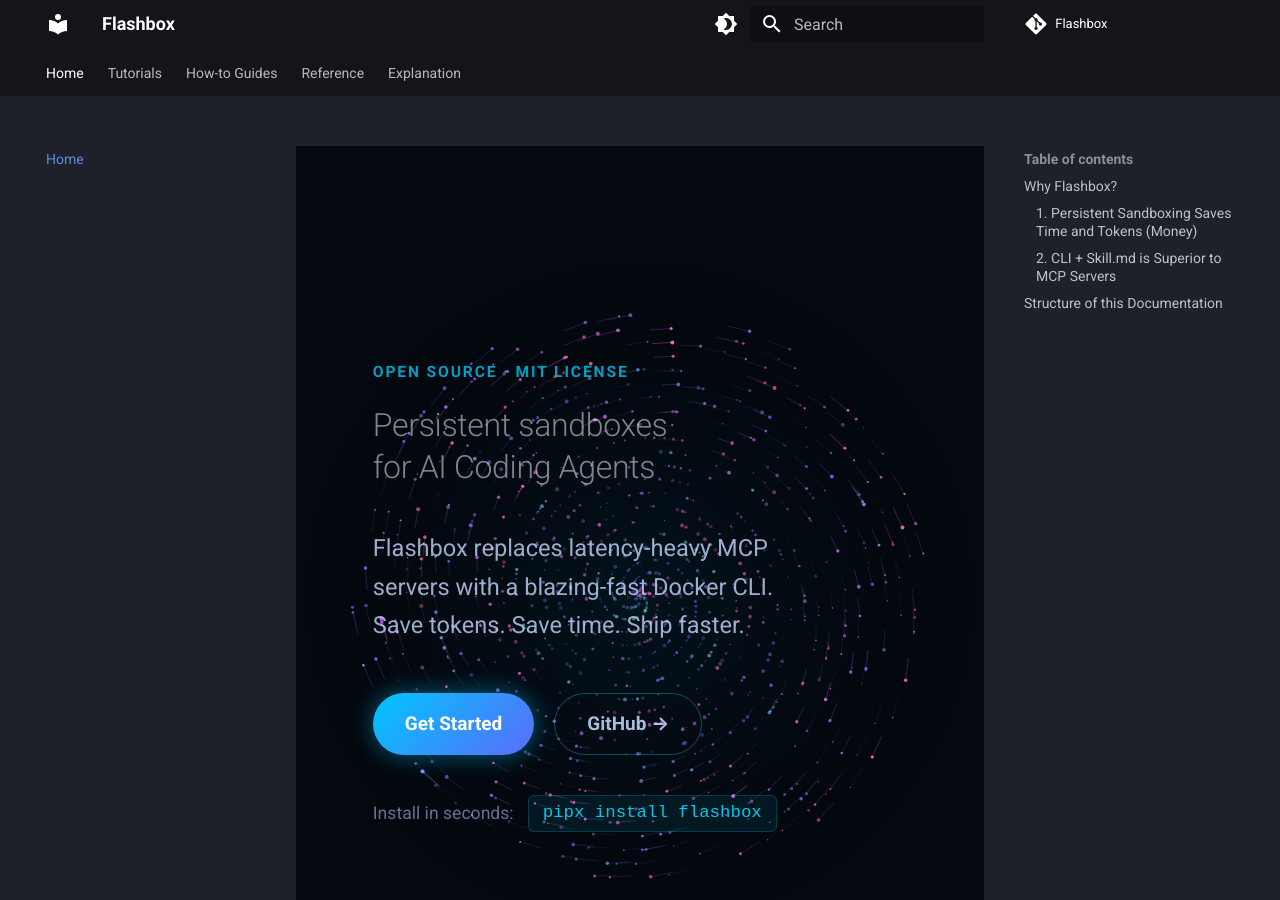
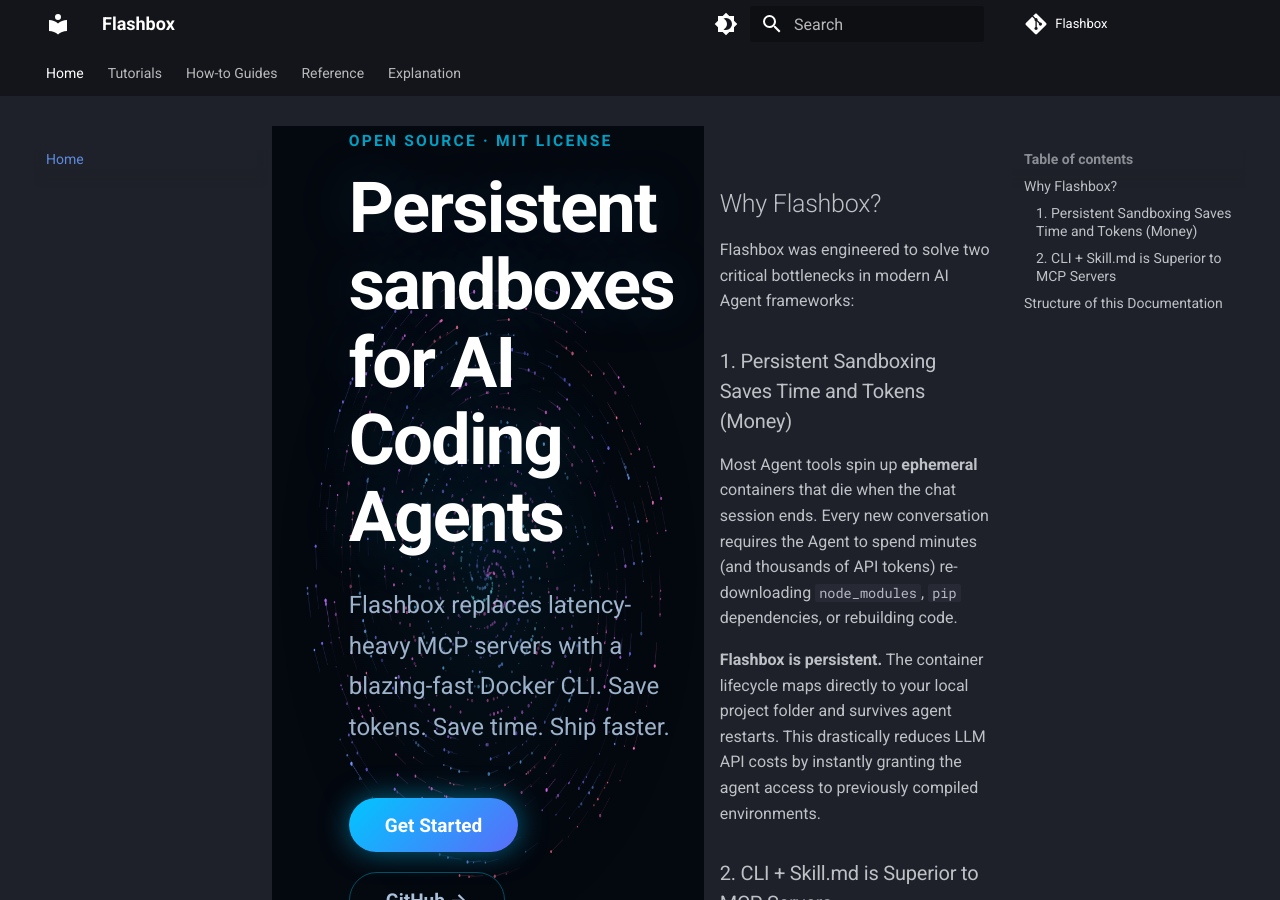
Before and after one commit to markeyser/flashbox, an MkDocs documentation site: the page built from docs/index.md, in a window 1280 px wide and 900 px high. Built offline with MkDocs 1.6.1 and Material for MkDocs 9.7.7, drawn with Linux system fonts in a browser that asks for light colours; comment, search, counter and statistics services are not loaded.

Commit message:
fix: Break hero out of Material grid using block container override

```diff
--- a/docs/assets/hero.css
+++ b/docs/assets/hero.css
@@ -1,13 +1,17 @@
-/* ── Hero container ─────────────────────────────────────── */
+/* ── Hero container – true full viewport ────────────────── */
 .fb-hero {
   position: relative;
   width: 100%;
   height: 100vh;
-  min-height: 560px;
+  min-height: 600px;
   overflow: hidden;
   background: #04080f;
   display: flex;
   align-items: center;
+  /* Nuke any inherited margin/padding from Material */
+  margin: 0 !important;
+  padding: 0 !important;
+  box-sizing: border-box;
 }
 
 /* Canvas fills the entire hero */
@@ -16,6 +20,7 @@
   inset: 0;
   width: 100%;
   height: 100%;
+  display: block;
 }
 
 /* ── Hero content card ──────────────────────────────────── */
@@ -29,26 +34,27 @@
 .fb-hero__eyebrow {
   font-size: 0.78rem;
   font-weight: 600;
-  letter-spacing: 0.12em;
+  letter-spacing: 0.14em;
   text-transform: uppercase;
   color: rgba(0, 210, 255, 0.75);
   margin: 0 0 1rem;
 }
 
 .fb-hero__title {
-  font-size: clamp(2.2rem, 5vw, 3.6rem);
+  font-size: clamp(2.4rem, 5.5vw, 3.8rem);
   font-weight: 800;
-  line-height: 1.12;
+  line-height: 1.1;
   color: #ffffff;
   margin: 0 0 1.4rem;
-  letter-spacing: -0.02em;
+  letter-spacing: -0.025em;
+  text-shadow: 0 0 60px rgba(0, 200, 255, 0.18);
 }
 
 .fb-hero__subtitle {
-  font-size: clamp(1rem, 2vw, 1.18rem);
-  color: rgba(200, 220, 255, 0.78);
-  line-height: 1.65;
-  margin: 0 0 2.4rem;
+  font-size: clamp(1rem, 2vw, 1.2rem);
+  color: rgba(200, 225, 255, 0.78);
+  line-height: 1.7;
+  margin: 0 0 2.5rem;
 }
 
 /* ── CTA buttons ────────────────────────────────────────── */
@@ -56,40 +62,41 @@
   display: flex;
   gap: 1rem;
   flex-wrap: wrap;
-  margin-bottom: 2rem;
+  margin-bottom: 2.2rem;
 }
 
 .fb-btn {
   display: inline-flex;
   align-items: center;
   gap: 0.45rem;
-  padding: 0.72rem 1.6rem;
+  padding: 0.78rem 1.8rem;
   border-radius: 9999px;
   font-size: 0.95rem;
   font-weight: 700;
   cursor: pointer;
   text-decoration: none !important;
   transition: transform 0.18s ease, box-shadow 0.18s ease, background 0.18s ease;
+  white-space: nowrap;
 }
 
 .fb-btn--primary {
   background: linear-gradient(135deg, #00c6ff 0%, #5b6cf9 100%);
   color: #fff !important;
-  box-shadow: 0 0 24px rgba(0, 198, 255, 0.45);
+  box-shadow: 0 0 28px rgba(0, 198, 255, 0.5);
 }
 .fb-btn--primary:hover {
   transform: translateY(-2px);
-  box-shadow: 0 0 38px rgba(0, 198, 255, 0.7);
+  box-shadow: 0 0 44px rgba(0, 198, 255, 0.75);
 }
 
 .fb-btn--ghost {
   background: transparent;
-  color: rgba(200, 220, 255, 0.85) !important;
+  color: rgba(200, 225, 255, 0.85) !important;
   border: 1.5px solid rgba(0, 210, 255, 0.35);
 }
 .fb-btn--ghost:hover {
-  background: rgba(0, 210, 255, 0.08);
-  border-color: rgba(0, 210, 255, 0.7);
+  background: rgba(0, 210, 255, 0.09);
+  border-color: rgba(0, 210, 255, 0.65);
   transform: translateY(-2px);
 }
 
@@ -97,9 +104,9 @@
 .fb-hero__install {
   display: flex;
   align-items: center;
-  gap: 0.7rem;
+  gap: 0.75rem;
   font-size: 0.88rem;
-  color: rgba(180, 200, 255, 0.55);
+  color: rgba(180, 205, 255, 0.5);
   margin: 0;
 }
 .fb-hero__install span {
@@ -107,25 +114,27 @@
 }
 .fb-hero__install code {
   background: rgba(0, 210, 255, 0.08);
-  border: 1px solid rgba(0, 210, 255, 0.2);
-  color: rgba(0, 220, 255, 0.9);
-  padding: 0.18rem 0.7rem;
+  border: 1px solid rgba(0, 210, 255, 0.22);
+  color: rgba(0, 220, 255, 0.92);
+  padding: 0.2rem 0.75rem;
   border-radius: 6px;
   font-size: 0.87rem;
   font-family: "JetBrains Mono", "Fira Code", monospace;
 }
 
-/* ── Page content below the hero ───────────────────────── */
-.fb-page-content {
-  background: var(--md-default-bg-color);
+/* ── Below-hero content section ─────────────────────────── */
+/* Expand content to full width — no sidebars on hero page */
+.fb-below-hero-inner {
+  max-width: 860px;
+  margin: 0 auto;
 }
 
-/* Hide default MkDocs h1 on the hero page (title is in the hero HTML) */
-.fb-page-content h1:first-child {
+.fb-content {
+  width: 100% !important;
+  max-width: 100% !important;
+}
+
+/* Hide the "Flashbox Documentation" h1 — title is in the hero HTML */
+.fb-content h1:first-child {
   display: none;
 }
-
-/* Remove default nav height offset so hero truly fills viewport */
-[data-md-component="header"] ~ .md-container .fb-hero {
-  margin-top: 0;
-}
--- a/docs/overrides/main.html
+++ b/docs/overrides/main.html
@@ -1,7 +1,9 @@
 {% extends "base.html" %}
 
-{% block content %}
+{% block container %}
   {% if page.meta.hero %}
+
+  {# ─── Full-screen hero – completely outside the MkDocs grid ──────── #}
   <div class="fb-hero">
     <canvas id="fb-canvas"></canvas>
     <div class="fb-hero__content">
@@ -22,11 +24,20 @@
     </div>
   </div>
   <script src="{{ 'assets/hero-particles.js' | url }}"></script>
-  <div class="fb-page-content md-content">
-    <div class="md-content__inner">
-      {{ page.content }}
-    </div>
+
+  {# ─── Normal content below the hero, no sidebars ──────────────────── #}
+  <div class="md-container">
+    <main class="md-main" data-md-component="main">
+      <div class="md-main__inner md-grid fb-below-hero-inner">
+        <div class="md-content fb-content" data-md-component="content">
+          <article class="md-content__inner md-typeset">
+            {{ page.content }}
+          </article>
+        </div>
+      </div>
+    </main>
   </div>
+
   {% else %}
     {{ super() }}
   {% endif %}
```
